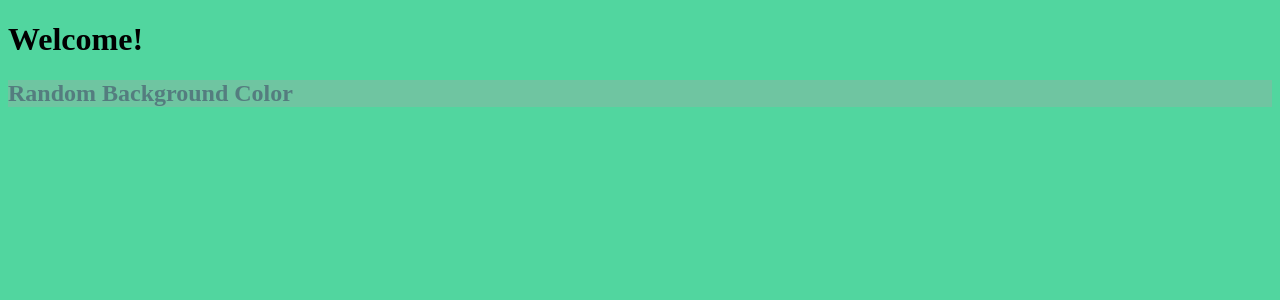
After one commit to alphabin/mmensinger, a PHP site: page /practice/random.php in a window 1280 px wide. The commit adds this page. Shown: the top 300 px of the page. Run offline with PHP 8.4, Linux system fonts and the light colour scheme.

Commit message:
New commit

```diff
--- a/labs/Lab2/css/styles.css
+++ b/labs/Lab2/css/styles.css
@@ -64,4 +64,6 @@
         width:600px;
         margin:0 auto;
         padding-top:10px;
+        position: fixed;
+
     }
--- /dev/null
+++ b/practice/random.php
@@ -0,0 +1,67 @@
+
+<?php
+
+    function getRandomColor() {
+         echo "rgba(".rand(0,255).",".rand(0,255).",".rand(0,255).",".(rand(0,100)/100).")";
+    }
+
+
+?>
+
+
+
+<!DOCTYPE html>
+<html>
+    <head>
+        <title> Random Color </title>
+
+        <style>
+
+
+
+            body {
+
+                <?php
+
+                    $red = rand(0,255);
+                    $green = rand(0,255);
+                    $blue = rand(0,255);
+                    $alpha = rand(0, 10)/10;
+
+                    echo "background-color: rgba(".rand(0,255).",".rand(0,255).",".rand(0,255).",".(rand(0,100)/100).")";
+                ?>
+
+
+            }
+
+            h1 {
+
+                <?php
+
+                    $red = rand(0,255);
+                    $green = rand(0,255);
+                    $blue = rand(0,255);
+                    $alpha = rand(0, 10)/10;
+
+
+
+                ?>
+
+
+            }
+
+            h2 {
+
+                color: <?php getRandomColor() ?>;
+                background-color: <?= getRandomColor() ?>;
+            }
+
+        </style>
+    </head>
+    <body>
+
+        <h1> Welcome! </h1>
+
+        <h2> Random Background Color </h2>
+    </body>
+</html>
```
Also changed, not shown: labs/Lab2/index.php (+9 -0 lines), practice/php_arrays.php (added, +62 -0 lines), labs/Lab2/img/csumb_logo.jpg (added).
